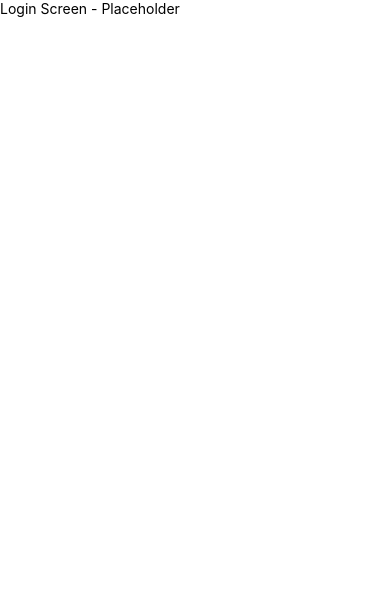
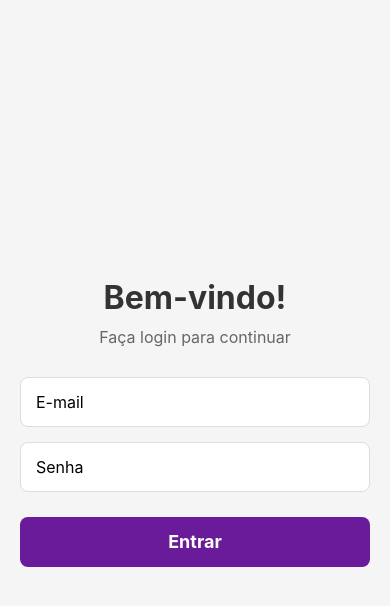
Before and after one commit to gledcarneiro/kingdom-devponts-tracker-app, a React Native app: screen / in a window 390 px wide. Shown: the top 606 px of the page. Built offline with nearby package versions, Linux system fonts and the light colour scheme; no server answers; the database is empty.

Commit message:
Resolvido o aviso de gravacao no banco

```diff
--- a/App.js
+++ b/App.js
@@ -7,6 +7,7 @@ import { getFirestore, doc, getDoc, setDoc, onSnapshot, collection, query, order
 
 // Componentes da sua aplicação
 import Dashboard from './Dashboard';
+import { firebaseConfig, APP_ID } from './firebaseConfig'; // Importa a configuração centralizada
 
 // Cria um contexto para compartilhar as instâncias de Auth e Firestore
 const FirebaseContext = createContext(null);
@@ -18,16 +19,6 @@ const FirebaseProvider = ({ children }) => {
   const [isFirebaseReady, setIsFirebaseReady] = useState(false);
 
   useEffect(() => {
-    // Configurações do Firebase
-    const firebaseConfig = {
-      apiKey: "AIzaSyAted6ls2JRLmlbAWpWnbNqr8lqvRiqNtY",
-      authDomain: "kingdom-devponts-tracker.firebaseapp.com",
-      projectId: "kingdom-devponts-tracker",
-      storageBucket: "kingdom-devponts-tracker.firebasestorage.app",
-      messagingSenderId: "285976466192",
-      appId: "1:285976466192:web:8c754a66ebb61dca044b95"
-    };
-
     try {
       const app = initializeApp(firebaseConfig);
       const authInstance = initializeAuth(app, {
@@ -64,8 +55,7 @@ const MainApp = () => {
     }
 
     console.log("Inicializando ranking com dados de teste...");
-    const appId = typeof __app_id !== 'undefined' ? __app_id : 'default-app-id';
-    const rankingCollectionRef = collection(db, `/artifacts/${appId}/public/data/ranking`);
+    const rankingCollectionRef = collection(db, `/artifacts/${APP_ID}/public/data/ranking`);
 
     // Dados de exemplo
     const testData = [
@@ -155,10 +145,67 @@ const MainApp = () => {
 
 // Componente de Login placeholder
 const LoginScreen = () => {
+  const { auth } = useContext(FirebaseContext);
+  const [email, setEmail] = useState('');
+  const [password, setPassword] = useState('');
+  const [error, setError] = useState(null);
+  const [loading, setLoading] = useState(false);
+
+  const handleLogin = async () => {
+    if (!auth) {
+      setError("Serviço de autenticação não está pronto.");
+      return;
+    }
+    if (!email || !password) {
+      setError("Por favor, preencha e-mail e senha.");
+      return;
+    }
+
+    setLoading(true);
+    setError(null);
+    try {
+      await signInWithEmailAndPassword(auth, email, password);
+      // onAuthStateChanged no MainApp irá lidar com a navegação para o Dashboard
+    } catch (e) {
+      setError("E-mail ou senha inválidos. Tente novamente.");
+      console.error("Erro no login:", e.message);
+    } finally {
+      setLoading(false);
+    }
+  };
+
   return (
-    <View style={styles.container}>
-      <Text>Login Screen - Placeholder</Text>
-    </View>
+    <KeyboardAvoidingView
+      style={styles.container}
+      behavior={Platform.OS === "ios" ? "padding" : "height"}
+    >
+      <ScrollView contentContainerStyle={styles.loginContainer}>
+        <Text style={styles.title}>Bem-vindo!</Text>
+        <Text style={styles.subtitle}>Faça login para continuar</Text>
+
+        <TextInput
+          style={styles.input}
+          placeholder="E-mail"
+          value={email}
+          onChangeText={setEmail}
+          keyboardType="email-address"
+          autoCapitalize="none"
+        />
+        <TextInput
+          style={styles.input}
+          placeholder="Senha"
+          value={password}
+          onChangeText={setPassword}
+          secureTextEntry
+        />
+
+        {error && <Text style={styles.errorTextLogin}>{error}</Text>}
+
+        <TouchableOpacity style={styles.button} onPress={handleLogin} disabled={loading}>
+          {loading ? <ActivityIndicator color="#fff" /> : <Text style={styles.buttonText}>Entrar</Text>}
+        </TouchableOpacity>
+      </ScrollView>
+    </KeyboardAvoidingView>
   );
 };
 
@@ -181,6 +228,55 @@ const styles = StyleSheet.create({
   loadingText: {
     marginTop: 10,
   },
+  // Estilos para a nova tela de login
+  loginContainer: {
+    flexGrow: 1,
+    justifyContent: 'center',
+    alignItems: 'center',
+    padding: 20,
+    backgroundColor: '#f5f5f5',
+  },
+  title: {
+    fontSize: 32,
+    fontWeight: 'bold',
+    color: '#333',
+    marginBottom: 10,
+  },
+  subtitle: {
+    fontSize: 16,
+    color: '#666',
+    marginBottom: 30,
+  },
+  input: {
+    width: '100%',
+    height: 50,
+    backgroundColor: '#fff',
+    borderRadius: 8,
+    paddingHorizontal: 15,
+    fontSize: 16,
+    marginBottom: 15,
+    borderWidth: 1,
+    borderColor: '#ddd',
+  },
+  button: {
+    width: '100%',
+    height: 50,
+    backgroundColor: '#6a1b9a',
+    borderRadius: 8,
+    justifyContent: 'center',
+    alignItems: 'center',
+    marginTop: 10,
+  },
+  buttonText: {
+    color: '#fff',
+    fontSize: 18,
+    fontWeight: 'bold',
+  },
+  errorTextLogin: {
+    color: '#d32f2f',
+    marginBottom: 10,
+    textAlign: 'center',
+  },
 });
 
 export default App;
--- a/Dashboard.js
+++ b/Dashboard.js
@@ -12,6 +12,7 @@ import {
 
 // Importa o novo componente do carrossel
 import TerrainsCarousel from './TerrainsCarousel';
+import { APP_ID } from './firebaseConfig'; // Importa o APP_ID centralizado
 
 // O componente para renderizar um item do ranking
 const RankingItem = ({ item }) => (
@@ -32,10 +33,10 @@ const Dashboard = ({ user, handleSignOut, db }) => {
   const [loading, setLoading] = useState(true);
 
   useEffect(() => {
-    if (!db) return;
+    // Garante que tanto o Firestore quanto o usuário estejam prontos
+    if (!db || !user) return;
 
-    const appId = typeof __app_id !== 'undefined' ? __app_id : 'default-app-id';
-    const rankingCollectionRef = collection(db, `/artifacts/${appId}/public/data/ranking`);
+    const rankingCollectionRef = collection(db, `/artifacts/${APP_ID}/public/data/ranking`);
 
     const unsubscribe = onSnapshot(rankingCollectionRef, (snapshot) => {
       const data = [];
@@ -61,7 +62,8 @@ const Dashboard = ({ user, handleSignOut, db }) => {
     });
 
     return () => unsubscribe();
-  }, [db]);
+  // Adiciona `user` como dependência para reativar o efeito quando o usuário fizer login
+  }, [db, user]);
 
   if (loading) {
     return (
--- /dev/null
+++ b/firebaseConfig.js
@@ -0,0 +1,15 @@
+// Este arquivo centraliza a configuração do Firebase e outras constantes do projeto.
+
+// Configurações do Firebase
+export const firebaseConfig = {
+  apiKey: "AIzaSyAted6ls2JRLmlbAWpWnbNqr8lqvRiqNtY",
+  authDomain: "kingdom-devponts-tracker.firebaseapp.com",
+  projectId: "kingdom-devponts-tracker",
+  storageBucket: "kingdom-devponts-tracker.firebasestorage.app",
+  messagingSenderId: "285976466192",
+  appId: "1:285976466192:web:8c754a66ebb61dca044b95"
+};
+
+// Centraliza a lógica do App ID para ser usada em todo o aplicativo.
+// Isso evita duplicação de código e garante consistência.
+export const APP_ID = typeof __app_id !== 'undefined' ? __app_id : 'default-app-id';
```
Also changed, not shown: LoginScreen.js (added).
